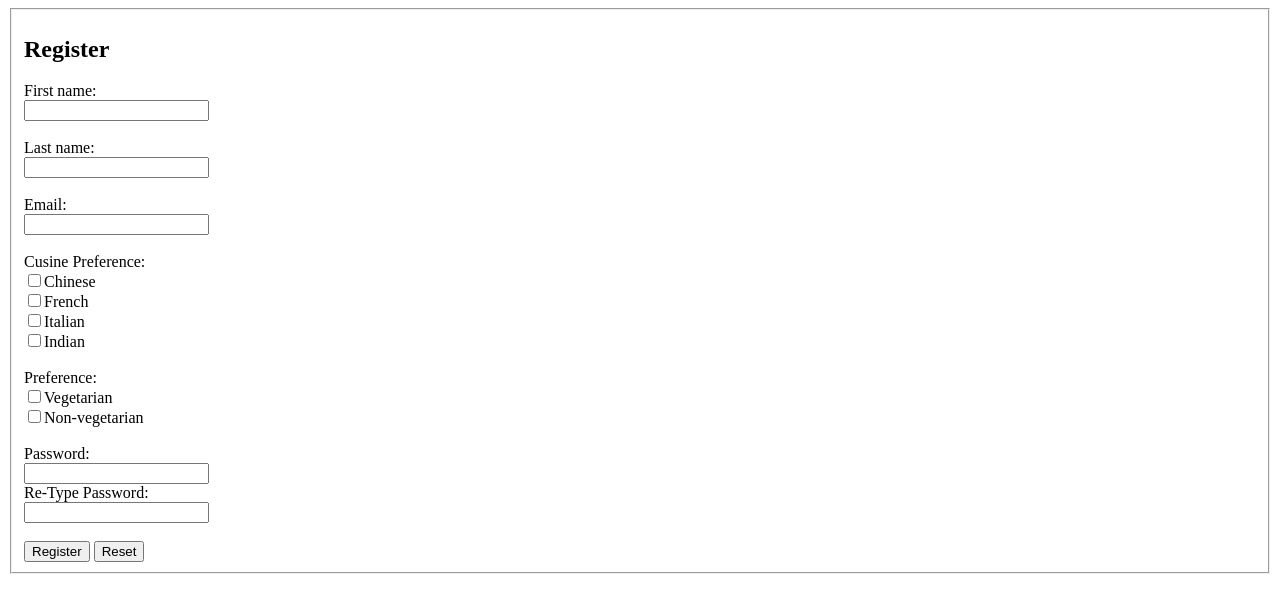
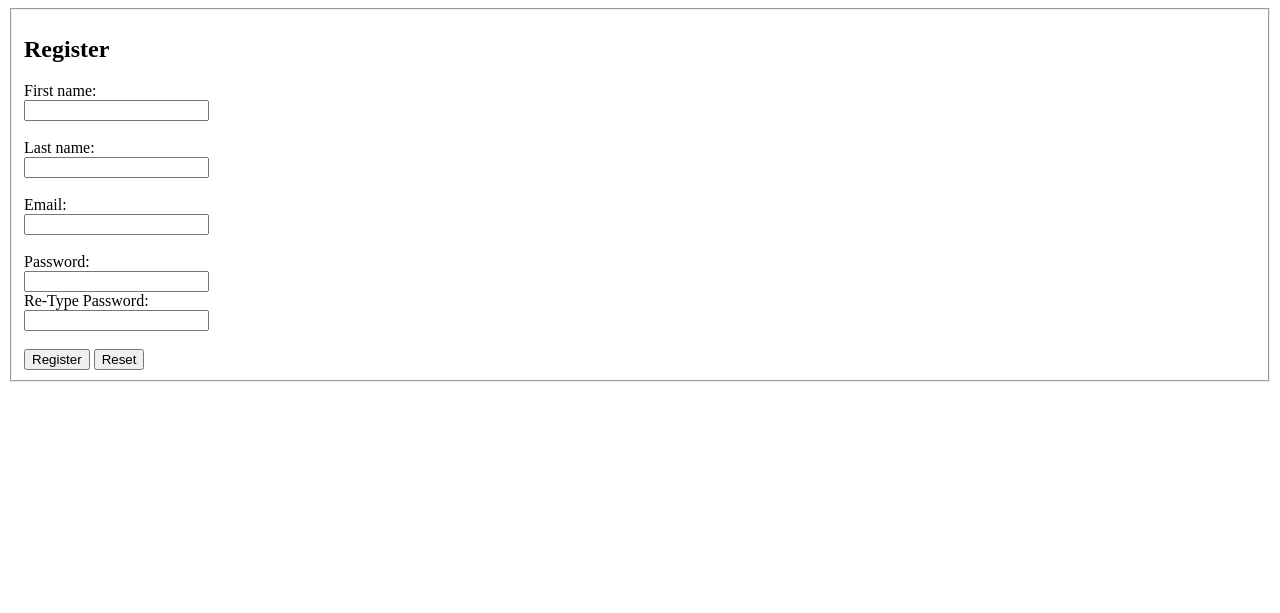
Before and after one commit to Sriparna101/CEREBRO_KIDS, a PHP site: page /registercustomer.php in a window 1280 px wide. Shown: the top 613 px of the page. Run offline with PHP 8.4, Linux system fonts and the light colour scheme.

Commit message:
Add files via upload

```diff
--- a/registercustomer.php
+++ b/registercustomer.php
@@ -16,18 +16,6 @@
 					Last name: <br><input type="text" name="lastname" ><br><br>
 					Email: <br><input type="email" name="email" ><br><br>
 
-
-					Cusine Preference:<br>
-					<input type="checkbox" name="cusine[]" value="Chinese">Chinese<br>
-					<input type="checkbox" name="cusine[]" value="French">French<br>
-					<input type="checkbox" name="cusine[]" value="Italian">Italian<br>
-					<input type="checkbox" name="cusine[]" value="Indian">Indian<br><br>
-
-					Preference: <br>
-					<input type="checkbox" name="preference[]" value="Vegetarian">Vegetarian<br>
-					<input type="checkbox" name="preference[]" value="Non-vegetarian">Non-vegetarian<br><br>
-
-
 					Password: <br><input type="Password" name="Password" min="8" ><br>
 					Re-Type Password: <br><input type="Password" name="RePassword" ><br><br>
 					<button type="submit" value="Register" >Register</button>
```
